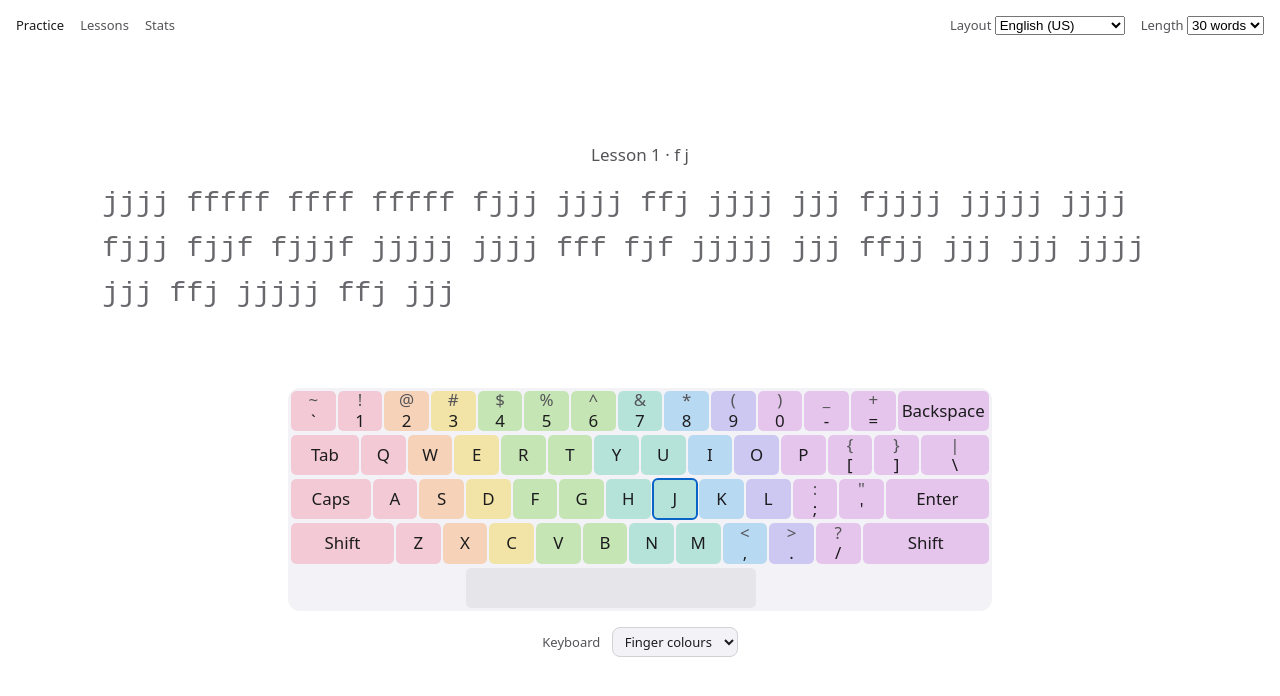
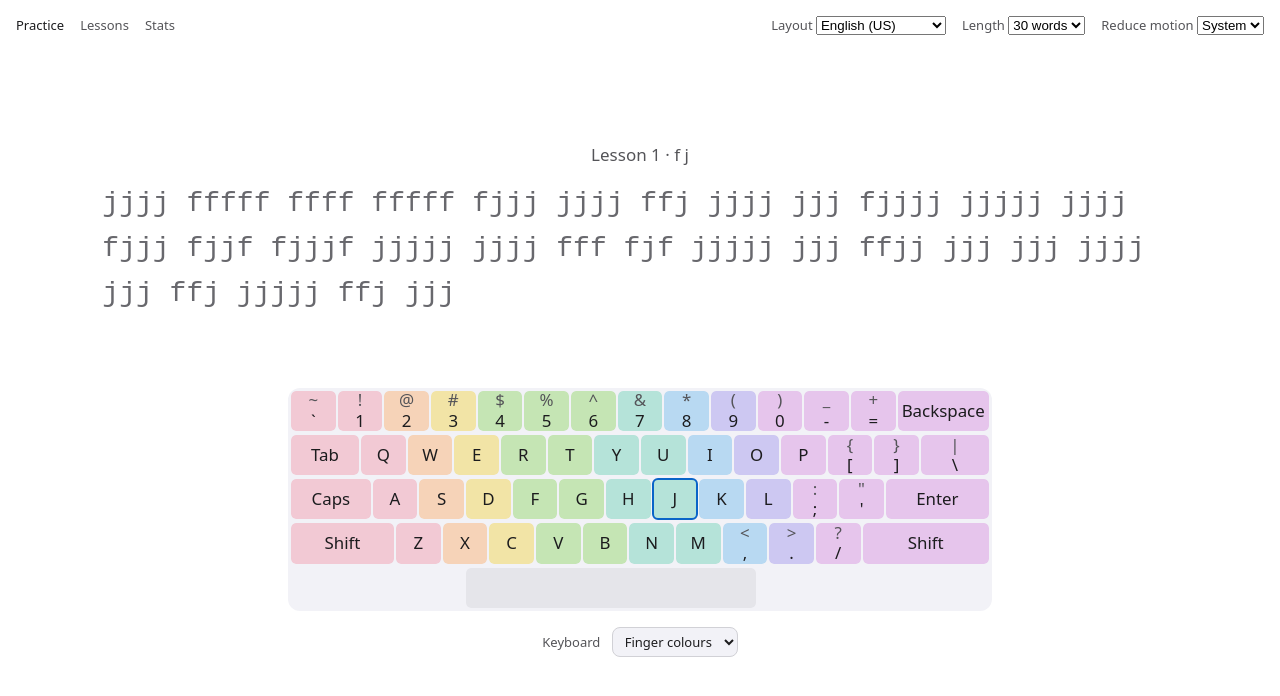
Before and after one commit to HonzaSik/qwerniop, a Svelte app: page / in a window 1280 px wide. Shown: the top 696 px of the page. Built offline with nearby package versions, Linux system fonts and the light colour scheme.

Commit message:
Add reduce motion setting following the system preference

```diff
--- a/src/App.svelte
+++ b/src/App.svelte
@@ -22,6 +22,7 @@ import { keyLabel } from "./ui/components/keyboard-labels";
 import { loadSnippets, loadWords } from "./ui/content";
 import {
   hydrate,
+  REDUCE_MOTION_MODES,
   readSessions,
   saveProgress,
   saveSession,
@@ -33,6 +34,21 @@ import { feedbackText, lessonTitle, t } from "./ui/strings";
 import Lessons from "./ui/views/Lessons.svelte";
 import Practice from "./ui/views/Practice.svelte";
 import Stats from "./ui/views/Stats.svelte";
+
+// Reads the system preference live so changing it needs no reload.
+const systemReduce = matchMedia("(prefers-reduced-motion: reduce)");
+let systemReduced = $state(systemReduce.matches);
+systemReduce.addEventListener("change", () => {
+  systemReduced = systemReduce.matches;
+});
+// One attribute on the root drives every motion rule in CSS.
+$effect(() => {
+  const m = ui.settings.reduceMotion;
+  document.documentElement.toggleAttribute(
+    "data-reduce-motion",
+    m === "on" || (m === "system" && systemReduced),
+  );
+});
 
 // Words a timed session generates per second: 4 is 240 wpm, so nobody outruns the text.
 const WORDS_PER_SECOND = 4;
@@ -216,6 +232,21 @@ const text = (snippets: string) =>
         {#each SESSION_LENGTHS as l, i}<option value={i}>{l.kind === "words" ? t.words(l.amount) : t.seconds(l.amount)}</option>{/each}
       </select>
     </label>
+    <label>
+      {t.reduceMotionLabel}
+      <select
+        value={ui.settings.reduceMotion}
+        onchange={(e) => {
+          const next = REDUCE_MOTION_MODES[e.currentTarget.selectedIndex];
+          if (next) {
+            ui.settings.reduceMotion = next;
+            saveSettings();
+          }
+        }}
+      >
+        {#each REDUCE_MOTION_MODES as m}<option value={m}>{t.reduceMotionModes[m]}</option>{/each}
+      </select>
+    </label>
     </div>
   {/if}
 {:catch}
--- a/src/core/settings/settings.ts
+++ b/src/core/settings/settings.ts
@@ -5,6 +5,9 @@ import { LAYOUTS } from "../layouts/registry";
 
 export const KEYBOARD_MODE_VALUES = ["fingers", "next", "hidden"] as const;
 export type KeyboardMode = (typeof KEYBOARD_MODE_VALUES)[number];
+
+export const REDUCE_MOTION_VALUES = ["system", "on", "off"] as const;
+export type ReduceMotion = (typeof REDUCE_MOTION_VALUES)[number];
 
 export type SessionLength =
   | { kind: "words"; amount: number }
@@ -31,6 +34,7 @@ export interface Settings {
   length: SessionLength;
   keyboardMode: KeyboardMode;
   targets: Targets;
+  reduceMotion: ReduceMotion;
 }
 
 export const defaultSettings = (): Settings => ({
@@ -40,6 +44,7 @@ export const defaultSettings = (): Settings => ({
   length: { kind: "words", amount: 30 },
   keyboardMode: "fingers",
   targets: { accuracy: 0.95, wpm: 35 },
+  reduceMotion: "system",
 });
 
 const isRecord = (v: unknown): v is Record<string, unknown> =>
@@ -71,6 +76,9 @@ export function migrateSettings(old: unknown): Settings {
     keyboardMode:
       KEYBOARD_MODE_VALUES.find((m) => m === old.keyboardMode) ??
       defaults.keyboardMode,
+    reduceMotion:
+      REDUCE_MOTION_VALUES.find((m) => m === old.reduceMotion) ??
+      defaults.reduceMotion,
     targets: {
       accuracy:
         TARGET_ACCURACIES.find((a) => a === targets?.accuracy) ??
--- a/src/ui/components/Caret.svelte
+++ b/src/ui/components/Caret.svelte
@@ -24,17 +24,16 @@ let { session, connect }: Props = $props();
     will-change: transform;
   }
 
-  @media (prefers-reduced-motion: no-preference) {
-    .caret {
+  /* The root attribute is set by App from the setting and the system preference. */
+  :global(:root:not([data-reduce-motion])) .caret {
     transition: transform var(--duration-caret) var(--ease);
     animation: caret-blink var(--caret-blink) step-end
       calc(var(--caret-blink) / 2) infinite;
   }
 
   /* Global because the action adds this class, so Svelte sees no element that has it. */
-    .caret:global(.restart) {
+  :global(:root:not([data-reduce-motion])) .caret:global(.restart) {
     animation-name: caret-blink-restart;
-    }
   }
 
   /* Two identical sets, because only a change of name restarts an animation. */
--- a/src/ui/components/Keyboard.svelte
+++ b/src/ui/components/Keyboard.svelte
@@ -153,11 +153,9 @@ const SPACE_ROW_OFFSET = 3.75;
     outline-offset: calc(-1 * var(--keyboard-next-ring));
   }
 
-  @media (prefers-reduced-motion: no-preference) {
-    .key::before,
-    .key::after {
-      transition: opacity var(--duration-press) var(--ease);
-    }
+  :global(:root:not([data-reduce-motion])) .key::before,
+  :global(:root:not([data-reduce-motion])) .key::after {
+    transition: opacity var(--duration-press) var(--ease);
   }
 
   .shift {
--- a/src/ui/components/SessionSummary.svelte
+++ b/src/ui/components/SessionSummary.svelte
@@ -71,10 +71,8 @@ function focusOnShow(button: HTMLButtonElement): void {
     justify-items: center;
   }
 
-  @media (prefers-reduced-motion: no-preference) {
-    section {
-      animation: appear var(--duration-view) var(--ease);
-    }
+  :global(:root:not([data-reduce-motion])) section {
+    animation: appear var(--duration-view) var(--ease);
   }
 
   @keyframes appear {
--- a/src/ui/components/TextView.svelte
+++ b/src/ui/components/TextView.svelte
@@ -54,10 +54,8 @@ function connectCaret(move: () => void): void {
     overflow-wrap: anywhere;
   }
 
-  @media (prefers-reduced-motion: no-preference) {
-    .text {
-      transition: transform var(--duration-view) var(--ease);
-    }
+  :global(:root:not([data-reduce-motion])) .text {
+    transition: transform var(--duration-view) var(--ease);
   }
 
   /* Global because setting className removes the scope class Svelte puts on elements. */
--- a/src/ui/state.svelte.ts
+++ b/src/ui/state.svelte.ts
@@ -9,9 +9,14 @@ import {
 import {
   defaultSettings,
   type KeyboardMode,
+  REDUCE_MOTION_VALUES,
+  type ReduceMotion,
   type Settings,
 } from "../core/settings/settings";
 import type { Store, Stored } from "../storage/store";
+
+export const REDUCE_MOTION_MODES: readonly ReduceMotion[] =
+  REDUCE_MOTION_VALUES;
 
 export const KEYBOARD_MODES: readonly KeyboardMode[] = [
   "fingers",
--- a/src/ui/strings/cs.ts
+++ b/src/ui/strings/cs.ts
@@ -21,6 +21,8 @@ export const cs: Strings = {
   layoutLabel: "Rozložení",
   layoutNames: { "en-us": "Angličtina (US)", "cs-qwertz": "Čeština (QWERTZ)" },
   lengthLabel: "Délka",
+  reduceMotionLabel: "Omezit pohyb",
+  reduceMotionModes: { system: "Podle systému", on: "Zapnuto", off: "Vypnuto" },
   words: (n) => `${n} ${plural(n, "slovo", "slova", "slov")}`,
   seconds: (n) => `${n} s`,
   keyboardLabel: "Klávesnice",
--- a/src/ui/strings/en.ts
+++ b/src/ui/strings/en.ts
@@ -25,6 +25,8 @@ export const en = {
     "cs-qwertz": "Czech (QWERTZ)",
   } as Record<Layout["id"], string>,
   lengthLabel: "Length",
+  reduceMotionLabel: "Reduce motion",
+  reduceMotionModes: { system: "System", on: "On", off: "Off" },
   words: (n: number): string => `${n} words`,
   seconds: (n: number): string => `${n} s`,
   keyboardLabel: "Keyboard",
--- a/src/ui/views/Practice.svelte
+++ b/src/ui/views/Practice.svelte
@@ -226,10 +226,8 @@ function capture(textarea: HTMLTextAreaElement): { destroy: () => void } {
     pointer-events: none;
   }
 
-  @media (prefers-reduced-motion: no-preference) {
-    .text {
-      transition: opacity var(--duration-view) var(--ease);
-    }
+  :global(:root:not([data-reduce-motion])) .text {
+    transition: opacity var(--duration-view) var(--ease);
   }
 
   textarea {
```
Also changed, not shown: 6 other files (tests, documents, lock files or other folders). Lines whose indentation alone changed are shown as unchanged.
